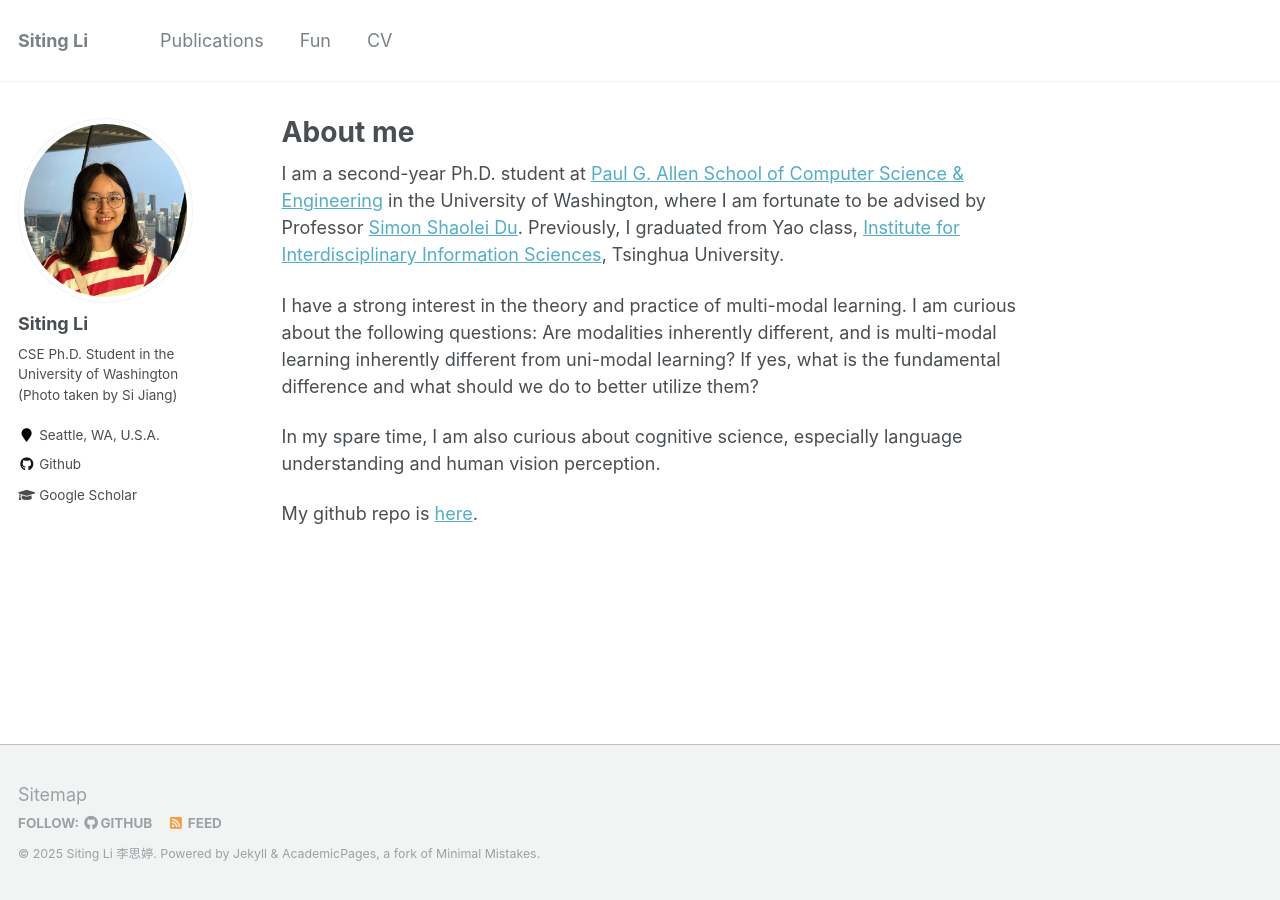
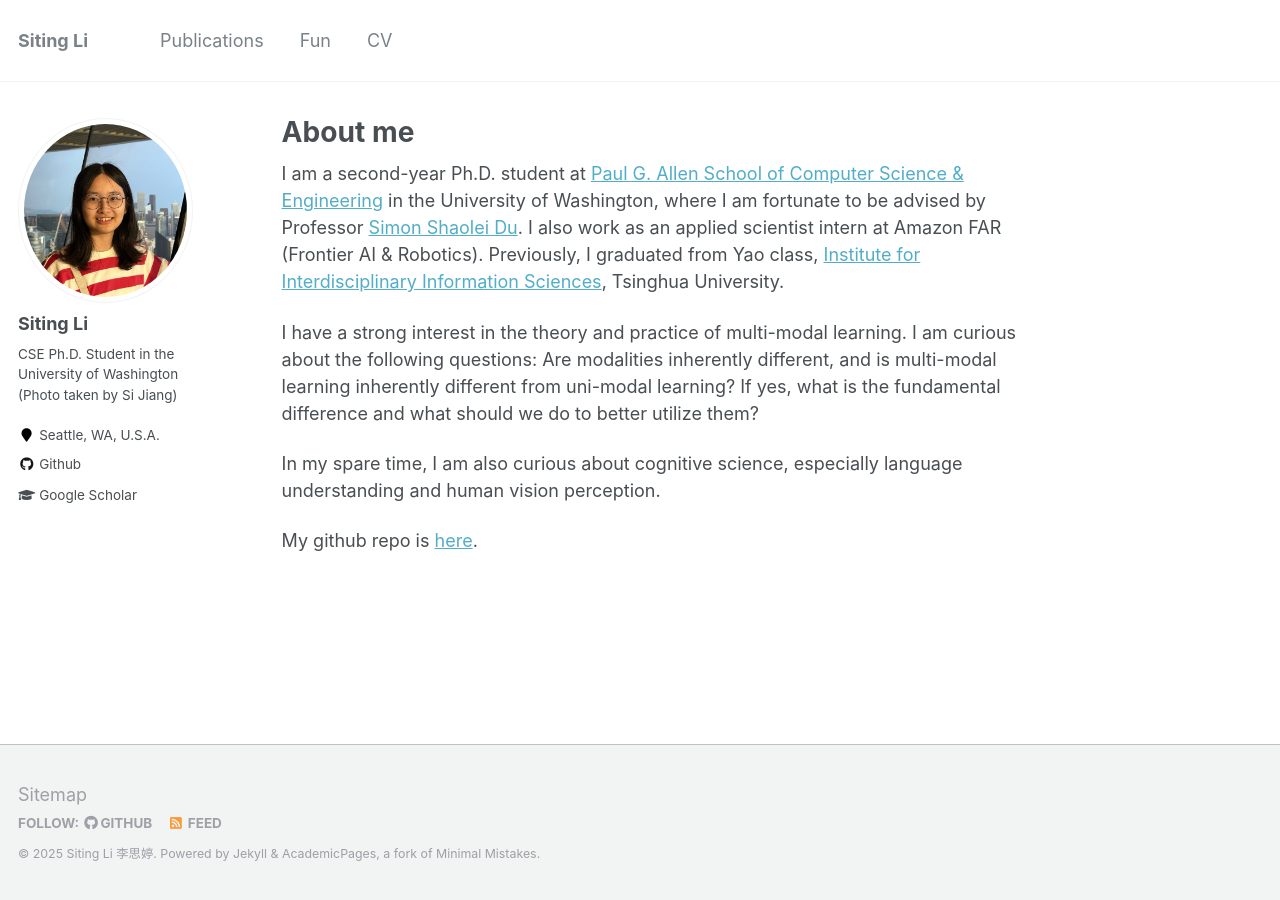
Before and after one commit to lst627/lst627.github.io, a Jekyll site: the page built from _pages/about.md, in a window 1280 px wide. Built offline with Jekyll 4.4.1, drawn with Linux system fonts in a browser that asks for light colours.

Commit message:
update intro

```diff
--- a/_pages/about.md
+++ b/_pages/about.md
@@ -8,7 +8,7 @@ redirect_from:
   - /about.html
 ---
 
-I am a second-year Ph.D. student at [Paul G. Allen School of Computer Science & Engineering](https://www.cs.washington.edu/) in the University of Washington, where I am fortunate to be advised by Professor [Simon Shaolei Du](https://simonshaoleidu.com/). Previously, I graduated from Yao class, [Institute for Interdisciplinary Information Sciences](https://iiis.tsinghua.edu.cn/en/), Tsinghua University.
+I am a second-year Ph.D. student at [Paul G. Allen School of Computer Science & Engineering](https://www.cs.washington.edu/) in the University of Washington, where I am fortunate to be advised by Professor [Simon Shaolei Du](https://simonshaoleidu.com/). I also work as an applied scientist intern at Amazon FAR (Frontier AI & Robotics). Previously, I graduated from Yao class, [Institute for Interdisciplinary Information Sciences](https://iiis.tsinghua.edu.cn/en/), Tsinghua University.
 
 I have a strong interest in the theory and practice of multi-modal learning. I am curious about the following questions: Are modalities inherently different, and is multi-modal learning inherently different from uni-modal learning? If yes, what is the fundamental difference and what should we do to better utilize them?
 
```
